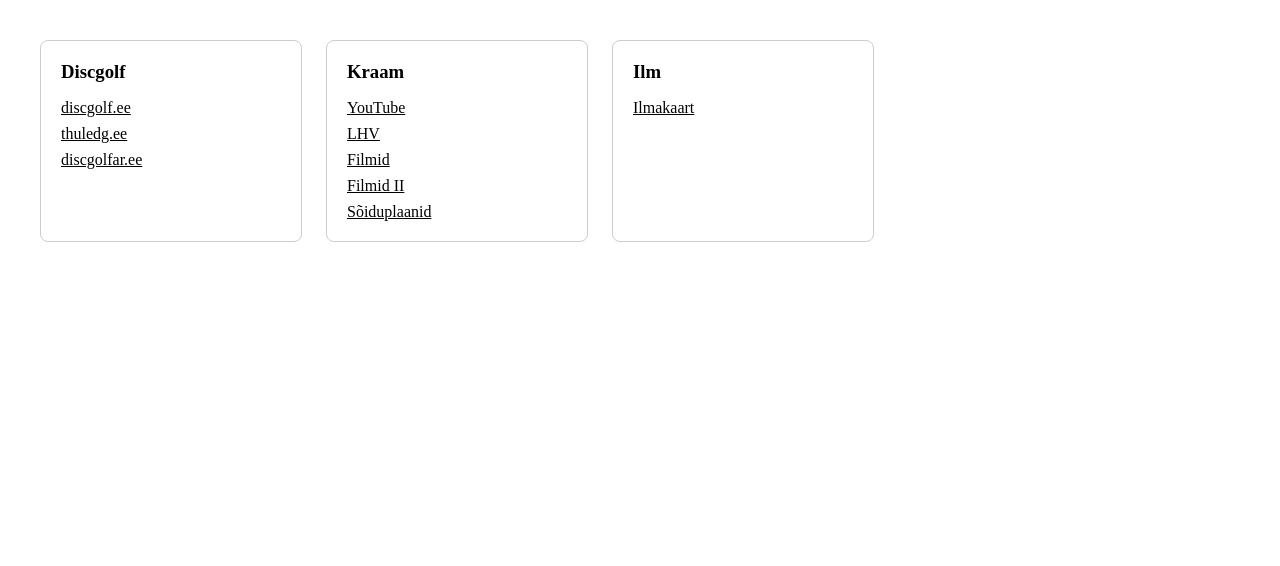
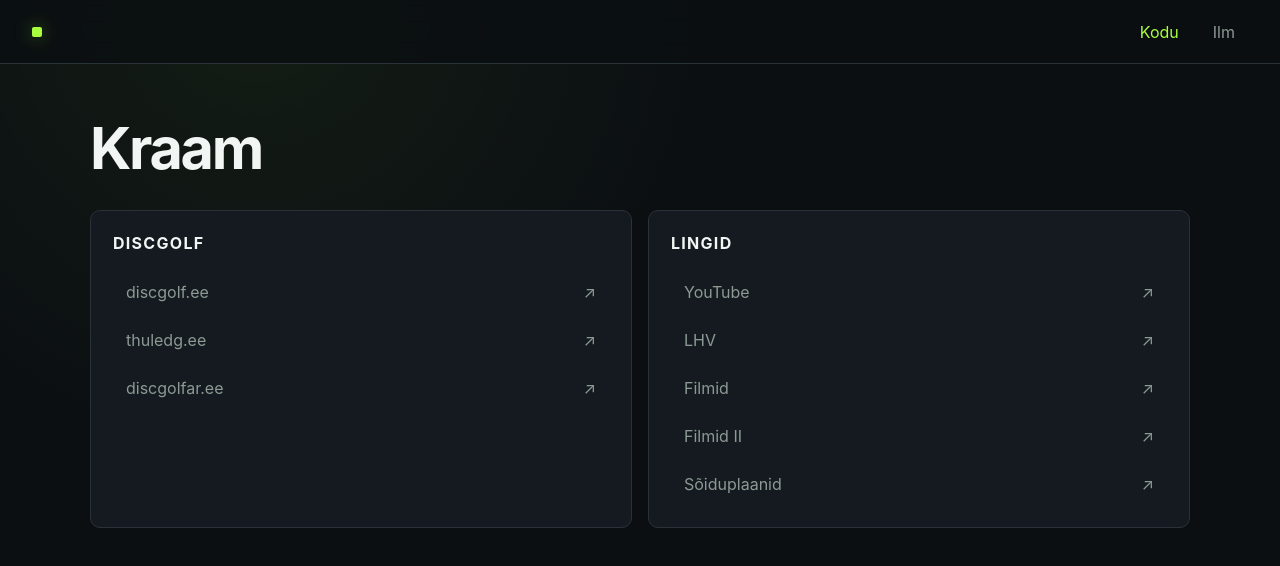
Before and after one commit to Oilivur/kodukas, a Vue app: page / in a window 1280 px wide. Shown: the top 566 px of the page. Built offline with nearby package versions, Linux system fonts and the light colour scheme; the HTML template or start-up script is replaced by a standard one.

Commit message:
vue migrate

```diff
--- a/src/App.vue
+++ b/src/App.vue
@@ -1,7 +1,20 @@
 <script setup lang="ts">
-import { RouterView } from 'vue-router'
+import { RouterLink, RouterView } from 'vue-router'
 </script>
 
 <template>
-  <RouterView />
+  <div class="app">
+    <header class="site-header">
+      <RouterLink to="/" class="site-brand">
+        <span class="site-brand-mark"></span>
+      </RouterLink>
+
+      <nav class="site-nav">
+        <RouterLink to="/">Kodu</RouterLink>
+        <RouterLink to="/weather">Ilm</RouterLink>
+      </nav>
+    </header>
+
+    <RouterView />
+  </div>
 </template>
--- /dev/null
+++ b/src/components/PanelBox.vue
@@ -0,0 +1,18 @@
+<script setup lang="ts">
+defineProps<{
+  title: string
+  description?: string
+}>()
+</script>
+
+<template>
+  <section class="panel">
+    <h2>{{ title }}</h2>
+
+    <p v-if="description" class="panel-description">
+      {{ description }}
+    </p>
+
+    <slot />
+  </section>
+</template>
--- a/src/main.ts
+++ b/src/main.ts
@@ -1,6 +1,8 @@
 import { createApp } from 'vue'
 import App from './App.vue'
 import router from './router'
+
+import './assets/main.css'
 
 const app = createApp(App)
 
--- a/src/views/HomeView.vue
+++ b/src/views/HomeView.vue
@@ -1,41 +1,88 @@
+<script setup lang="ts">
+import { RouterLink } from 'vue-router'
+import PanelBox from '@/components/PanelBox.vue'
+</script>
+
 <template>
-  <main class="home">
-    <div class="box">
-      <h3>Discgolf</h3>
+  <main class="page">
+    <header class="page-heading">
 
-      <a href="https://discgolf.ee/" target="_blank" rel="noopener noreferrer">
+      <h1>Kraam</h1>
+
+    </header>
+
+    <div class="panel-grid">
+      <PanelBox title="Discgolf">
+        <div class="link-list">
+          <a
+              class="site-link"
+              href="https://discgolf.ee/"
+              target="_blank"
+              rel="noopener noreferrer"
+          >
             discgolf.ee
           </a>
 
-      <a href="https://thuledg.ee/" target="_blank" rel="noopener noreferrer">
+          <a
+              class="site-link"
+              href="https://thuledg.ee/"
+              target="_blank"
+              rel="noopener noreferrer"
+          >
             thuledg.ee
           </a>
 
-      <a href="https://discgolfar.ee/" target="_blank" rel="noopener noreferrer">
+          <a
+              class="site-link"
+              href="https://discgolfar.ee/"
+              target="_blank"
+              rel="noopener noreferrer"
+          >
             discgolfar.ee
           </a>
         </div>
+      </PanelBox>
 
-    <div class="box">
-      <h3>Kraam</h3>
-
-      <a href="https://www.youtube.com" target="_blank" rel="noopener noreferrer">
+      <PanelBox title="Lingid">
+        <div class="link-list">
+          <a
+              class="site-link"
+              href="https://www.youtube.com"
+              target="_blank"
+              rel="noopener noreferrer"
+          >
             YouTube
           </a>
 
-      <a href="https://www.lhv.ee" target="_blank" rel="noopener noreferrer">
+          <a
+              class="site-link"
+              href="https://www.lhv.ee"
+              target="_blank"
+              rel="noopener noreferrer"
+          >
             LHV
           </a>
 
-      <a href="https://ww-fmovies.com" target="_blank" rel="noopener noreferrer">
+          <a
+              class="site-link"
+              href="https://ww-fmovies.com"
+              target="_blank"
+              rel="noopener noreferrer"
+          >
             Filmid
           </a>
 
-      <a href="https://en.fmoviesz-to.com" target="_blank" rel="noopener noreferrer">
+          <a
+              class="site-link"
+              href="https://en.fmoviesz-to.com"
+              target="_blank"
+              rel="noopener noreferrer"
+          >
             Filmid II
           </a>
 
           <a
+              class="site-link"
               href="https://oilivur.github.io/soiduplaanid/"
               target="_blank"
               rel="noopener noreferrer"
@@ -43,42 +90,8 @@
             Sõiduplaanid
           </a>
         </div>
+      </PanelBox>
 
-    <div class="box">
-      <h3>Ilm</h3>
-
-      <RouterLink to="/weather">
-        Ilmakaart
-      </RouterLink>
     </div>
   </main>
 </template>
-
-<style scoped>
-.home {
-  display: flex;
-  flex-wrap: wrap;
-  gap: 24px;
-  padding: 32px;
-}
-
-.box {
-  display: flex;
-  flex-direction: column;
-  gap: 8px;
-
-  min-width: 220px;
-  padding: 20px;
-
-  border: 1px solid #ccc;
-  border-radius: 8px;
-}
-
-.box h3 {
-  margin: 0 0 8px;
-}
-
-.box a {
-  color: inherit;
-}
-</style>
--- a/src/views/WeatherView.vue
+++ b/src/views/WeatherView.vue
@@ -1,15 +1,17 @@
 <template>
-  <main class="weather">
-    <RouterLink to="/">← Tagasi</RouterLink>
+  <main class="page">
+    <header class="page-heading">
+      <span class="eyebrow">Ilm</span>
 
-    <h1>Ilmakaart</h1>
+      <h1>Eesti ilmakaart</h1>
 
-    <p>Siia tuleb ilmakaart.</p>
+      <p>
+        Radar, pilved ja ilmatingimused üle Eesti.
+      </p>
+    </header>
+
+    <section class="panel">
+      Ilmakaart tuleb siia.
+    </section>
   </main>
 </template>
-
-<style scoped>
-.weather {
-  padding: 32px;
-}
-</style>
```
Lines whose indentation alone changed are shown as unchanged.
